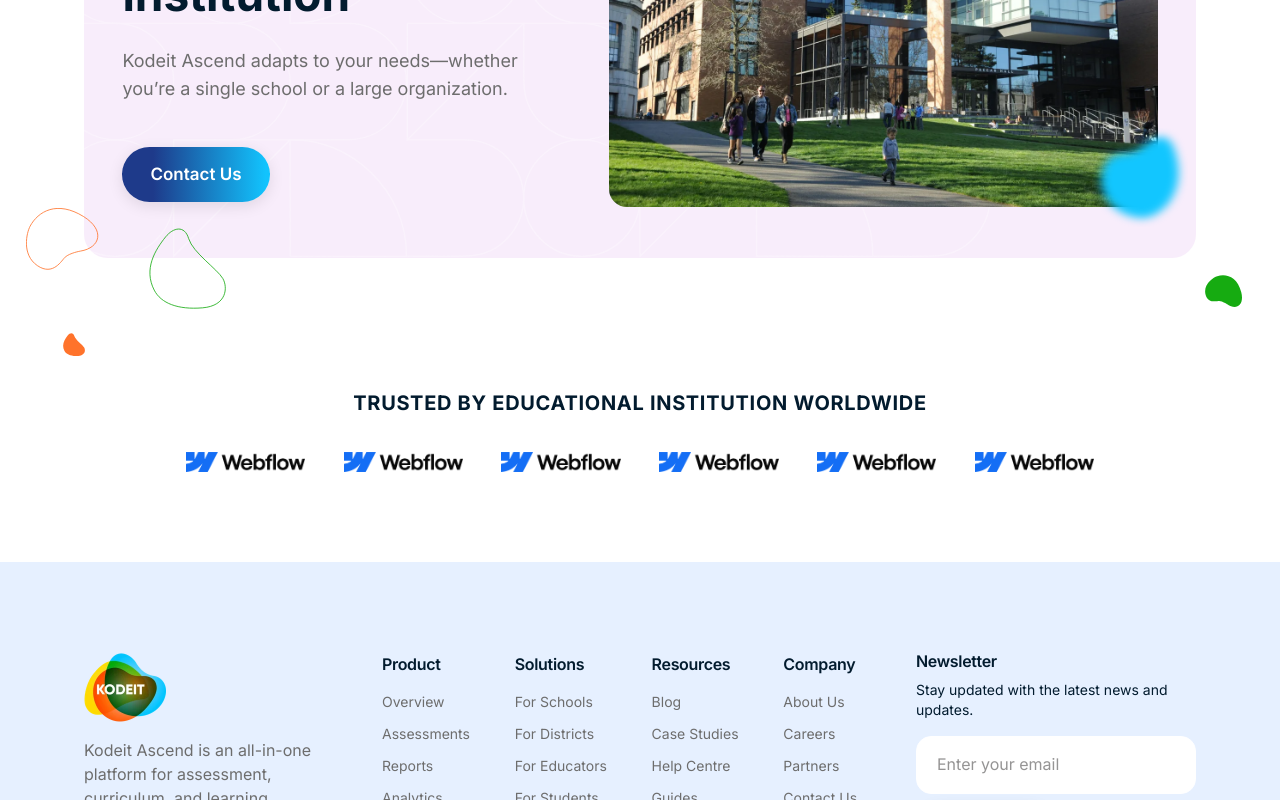
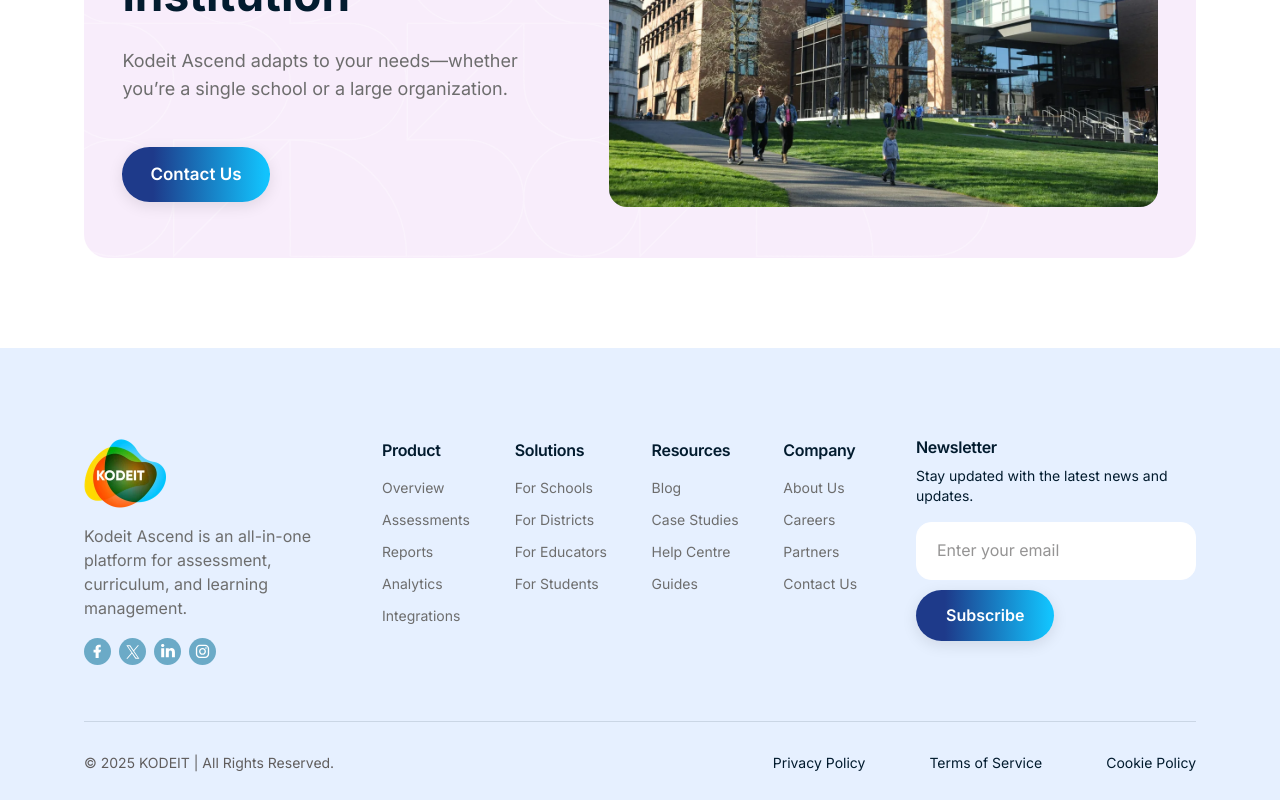
Before and after one commit to techviron-admin/kodeit-ascend, a Next.js app in the folder kodeit-next/: page /product in a window 1280 px wide. Shown: the part 1860-2660 px from the top of the page. Built offline with nearby package versions, Linux system fonts and the light colour scheme.

Commit message:
Remove trusted-by section from product page; fix horizontal overflow with overflow-x clip

```diff
--- a/kodeit-next/app/product/page.jsx
+++ b/kodeit-next/app/product/page.jsx
@@ -179,38 +179,6 @@
             </div>
           </div>
         </section>
-
-        {/* ============ Trusted by ============ */}
-        <section className="pd-trusted">
-          <img
-            className="kd-deco"
-            src="/images/blurb-4.svg"
-            alt=""
-            aria-hidden="true"
-            style={{ left: "2%", top: -140, width: 200 }}
-          />
-          <img
-            className="kd-deco"
-            src="/images/blurb-2.svg"
-            alt=""
-            aria-hidden="true"
-            style={{ right: "3%", top: -220, width: 150 }}
-          />
-          <div className="container">
-            <p className="lbl">Trusted by educational institution worldwide</p>
-            <div className="logos" aria-hidden="true">
-              {[1, 2, 3, 4, 5, 6].map((i) => (
-                <Image
-                  key={i}
-                  src="/images/partner-logo.png"
-                  alt=""
-                  width={119}
-                  height={20}
-                />
-              ))}
-            </div>
-          </div>
-        </section>
       </main>
 
       <SiteFooter tint />
--- a/kodeit-next/app/styles.css
+++ b/kodeit-next/app/styles.css
@@ -40,6 +40,10 @@
 html {
   scroll-behavior: smooth;
 }
+html,
+body {
+  overflow-x: clip;
+}
 body {
   font-family: var(--font);
   color: var(--body);
```
